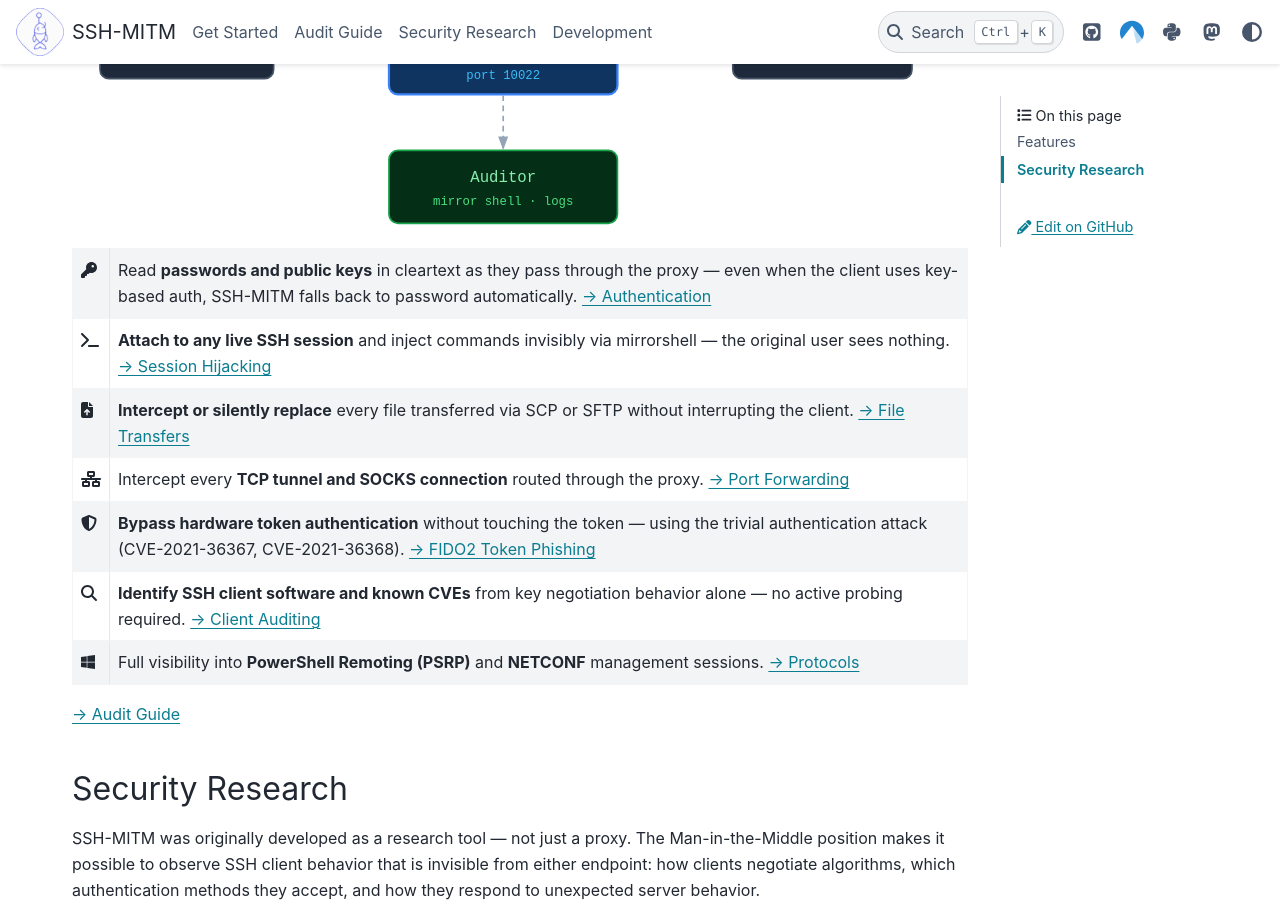
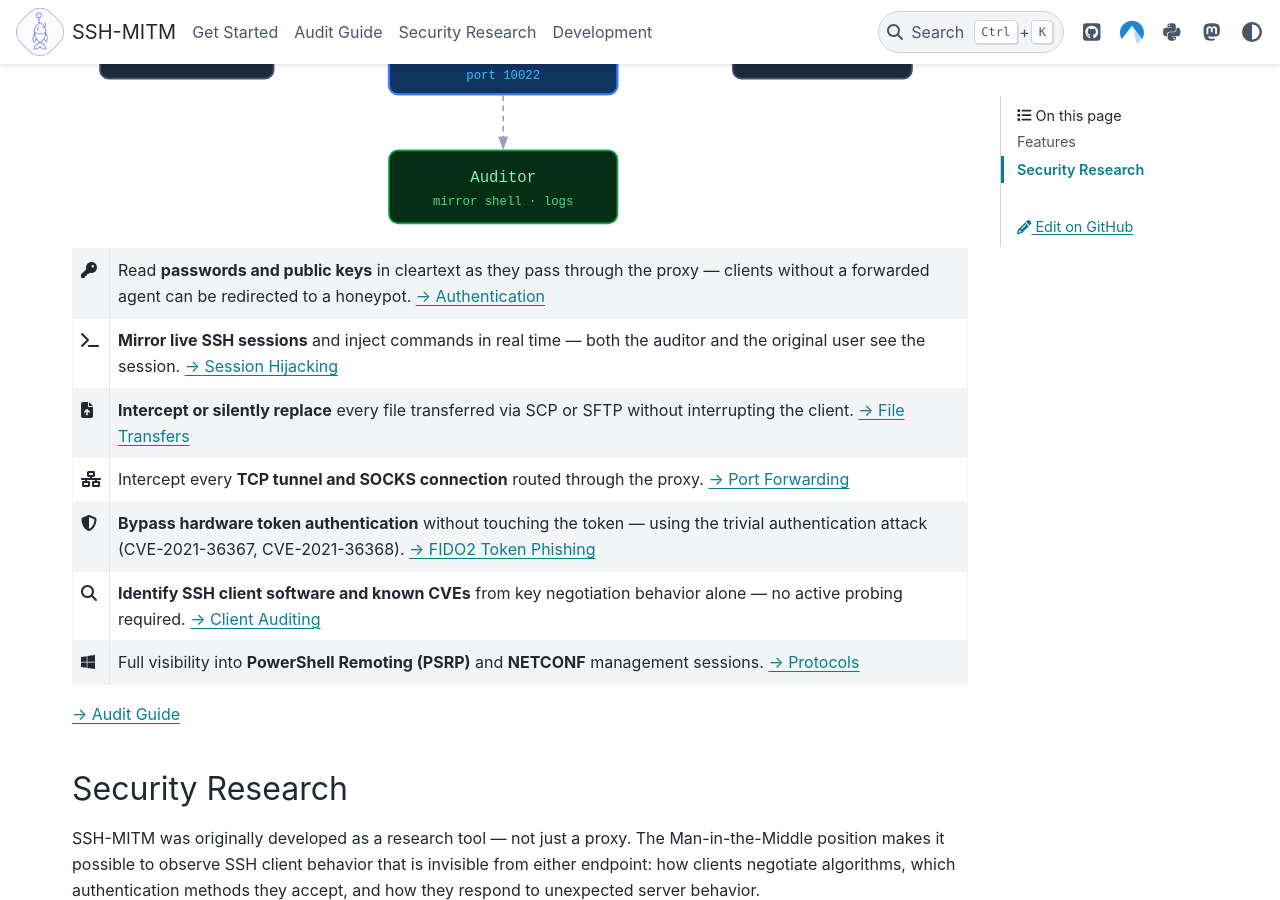
Before and after one commit to ssh-mitm/ssh-mitm, a Sphinx documentation site: the page built from doc/index.rst, in a window 1280 px wide and 900 px high, scrolled down 1215 px. Built offline with Sphinx 7.4.7 and the PyData theme 0.15.4, drawn with Linux system fonts in a browser that asks for light colours; pages that are not in the unit, such as notebooks, are missing from menus; the version number is read from the project's files by our own code.

Commit message:
docs: fix two factual errors in homepage feature list (honeypot redirect, mirror session visibility)

```diff
--- a/doc/index.rst
+++ b/doc/index.rst
@@ -59,11 +59,11 @@
 
    * - :fas:`key`
      - Read **passwords and public keys** in cleartext as they pass through the proxy —
-       even when the client uses key-based auth, SSH-MITM falls back to password automatically.
+       clients without a forwarded agent can be redirected to a honeypot.
        :doc:`→ Authentication </user_guide/authentication>`
    * - :fas:`terminal`
-     - **Attach to any live SSH session** and inject commands invisibly via mirrorshell —
-       the original user sees nothing.
+     - **Mirror live SSH sessions** and inject commands in real time —
+       both the auditor and the original user see the session.
        :doc:`→ Session Hijacking </user_guide/sessions>`
    * - :fas:`file-arrow-up`
      - **Intercept or silently replace** every file transferred via SCP or SFTP
```
